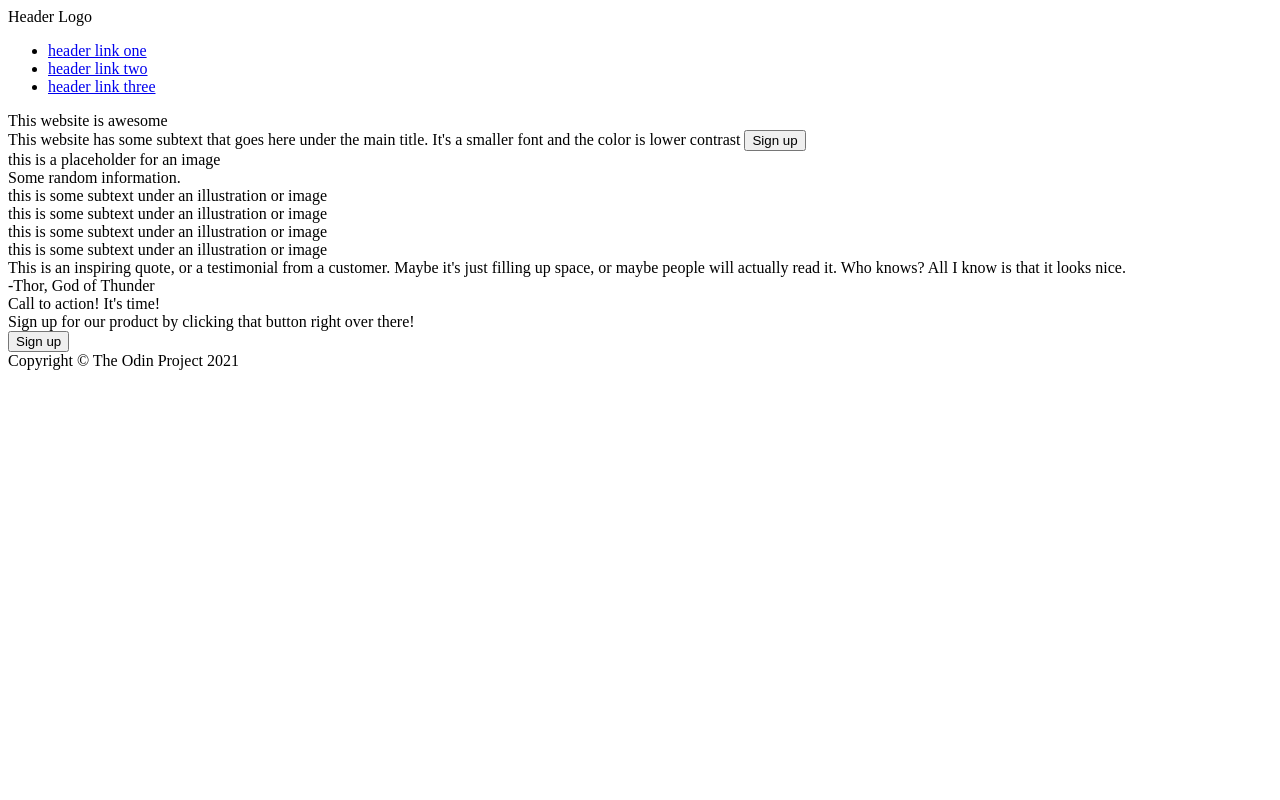
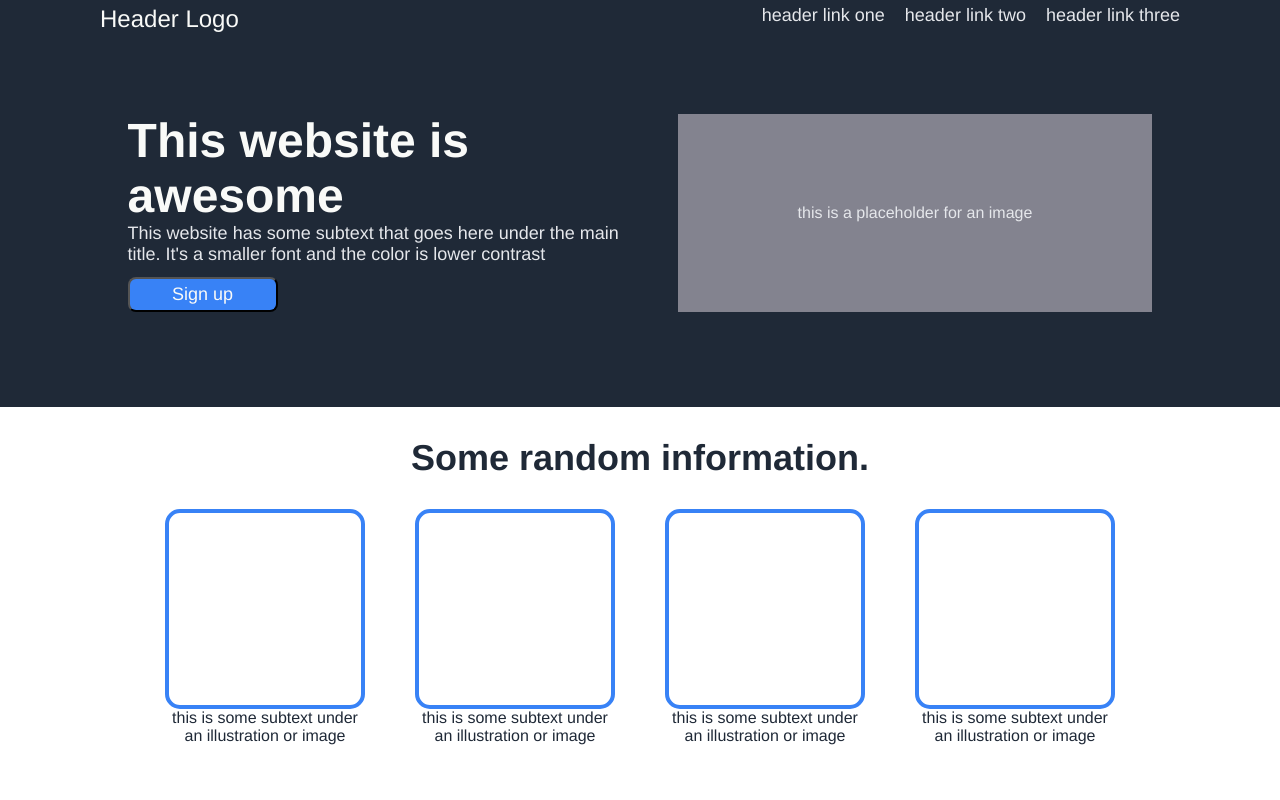
Before and after one commit to Noisey96/odin-landing-page, a plain HTML site: page index.html in a window 1280 px wide. Shown: the top 800 px of the page. Drawn offline with Linux system fonts and the light colour scheme.

Commit message:
Added CSS for the landing page

```diff
--- a/index.html
+++ b/index.html
@@ -5,6 +5,7 @@
     <meta http-equiv="X-UA-Compatible" content="IE=edge">
     <meta name="viewport" content="width=device-width, initial-scale=1.0">
     <title>Landing Page</title>
+    <link rel="stylesheet" type="text/css" href="./styles.css">
 </head>
 <body>
     <div class="header">
@@ -21,9 +22,11 @@
         <div class="title">
             <div class="title-text">
                 <div class="title-text-title">This website is awesome</div>
-                This website has some subtext that goes here under the
-                main title. It's a smaller font and the color is lower
-                contrast
+                <p>
+                    This website has some subtext that goes here under the
+                    main title. It's a smaller font and the color is lower
+                    contrast
+                </p>
                 <button class="title-button">Sign up</button>
             </div>
             <div class="title-image">this is a placeholder for an image</div>
--- /dev/null
+++ b/styles.css
@@ -0,0 +1,167 @@
+* {
+    box-sizing: border-box;
+    font-family: helvetica;
+    padding: 0;
+    margin: 0;
+}
+
+/* header */
+.header, .footer {
+    background-color: #1F2937;
+}
+
+.header {
+    padding: 5px 100px;
+}
+
+/* nav */
+.nav {
+    display: flex;
+    justify-content: space-between;
+}
+
+.nav-logo {
+    color: #F9FAF8;
+    font-size: 24px;
+}
+
+a {
+    text-decoration: none;
+}
+
+ul {
+    list-style-type: none;
+    display: flex;
+    gap: 20px;
+}
+
+a, .title-text, .footer {
+    color: #E5E7EB;
+    font-size: 18px;
+}
+
+/* title */
+.title {
+    display: flex;
+    justify-content: center;
+    align-items: center;
+    padding: 80px 0px 90px 0px;
+}
+
+.title-text {
+    display: flex;
+    flex-direction: column;
+    max-width: 500px;
+    margin-right: 50px;
+}
+
+.title-text-title {
+    color: #F9FAF8;
+    font-size: 48px;
+    font-weight: 1000;
+}
+
+.title-text p {
+    margin-bottom: 12px;
+}
+
+.title-button, .signup-text, .signup-button {
+    background-color: #3882F6;
+    color: #F9FAF8;
+    font-size: 18px;
+}
+
+.title-button {
+    max-width: 30%;
+    padding: 5px 0px;
+    border-color: #000;
+    border-radius: 8px;
+}
+
+.title-image {
+    background-color: #83838f;
+    color: #E5E7EB;
+    text-align: center;
+    padding: 90px 120px;
+    max-width: 500px;
+}
+
+/* content */
+.content-title {
+    color: #1F2937;
+    font-size: 36px;
+    font-weight: 1000;
+    text-align: center;
+    padding: 30px 0px;
+}
+
+/* cards */
+
+.cards {
+    display: flex;
+    flex-wrap: wrap;
+    justify-content: center;
+    gap: 50px;
+    padding-bottom: 100px;
+}
+
+.card {
+    color: #1F2937;
+    font-size: 16px;
+    text-align: center;
+    max-width: 200px;
+}
+
+.image-holder {
+    width: 200px;
+    height: 200px;
+    border: 4px solid #3882F6;
+    border-radius: 15px;
+}
+
+/* quote */
+.quote {
+    background-color: #E5E7EB;
+    color: #1F2937;
+    padding: 90px 100px 80px 100px;
+}
+
+.quote-quote {
+    font-size: 36px;
+    font-weight: 0;
+    font-style: italic;
+    text-align: center;
+}
+
+.quote-author {
+    font-size: 24px;
+    font-weight: 700;
+    text-align: right;
+}
+
+/* sign-up */
+.signup {
+    background-color: #3882F6;
+    display: flex;
+    justify-content: space-between;
+    margin: 75px 150px;
+    padding: 40px 100px;
+    border-radius: 8px;
+}
+
+.signup-text-title {
+    font-size: 18px;
+    font-weight: 1000;
+}
+
+.signup-button {
+    padding: 5px 20px;
+    border-color: #fff;
+    border-radius: 8px;
+}
+
+/* footer */
+.footer {
+    text-align: center;
+    padding: 20px;
+}
```
Also changed, not shown: font_choices_and_sizes.png (added), full-design.png (added).
